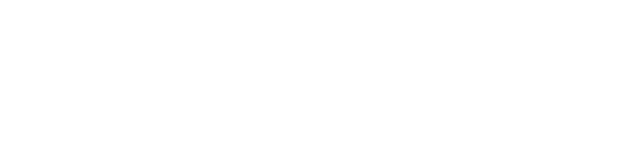
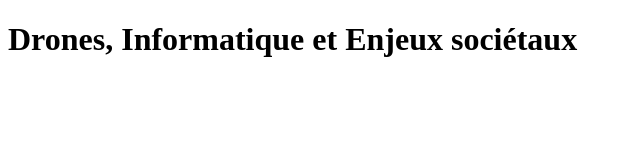
Before and after one commit to qesnault/ppp-pt1, a plain HTML site: page index.html in a window 1280 px wide. Shown: the whole page, without its empty margins (0-640 px from the left). Drawn offline with Linux system fonts and the light colour scheme.

Commit message:
Ajout du titre

```diff
--- a/index.html
+++ b/index.html
@@ -5,6 +5,6 @@
     <title>Site web PPP</title>
   </head>
   <body>
-
+    <h1>Drones, Informatique et Enjeux sociétaux</h1>
   </body>
 </html>
```
